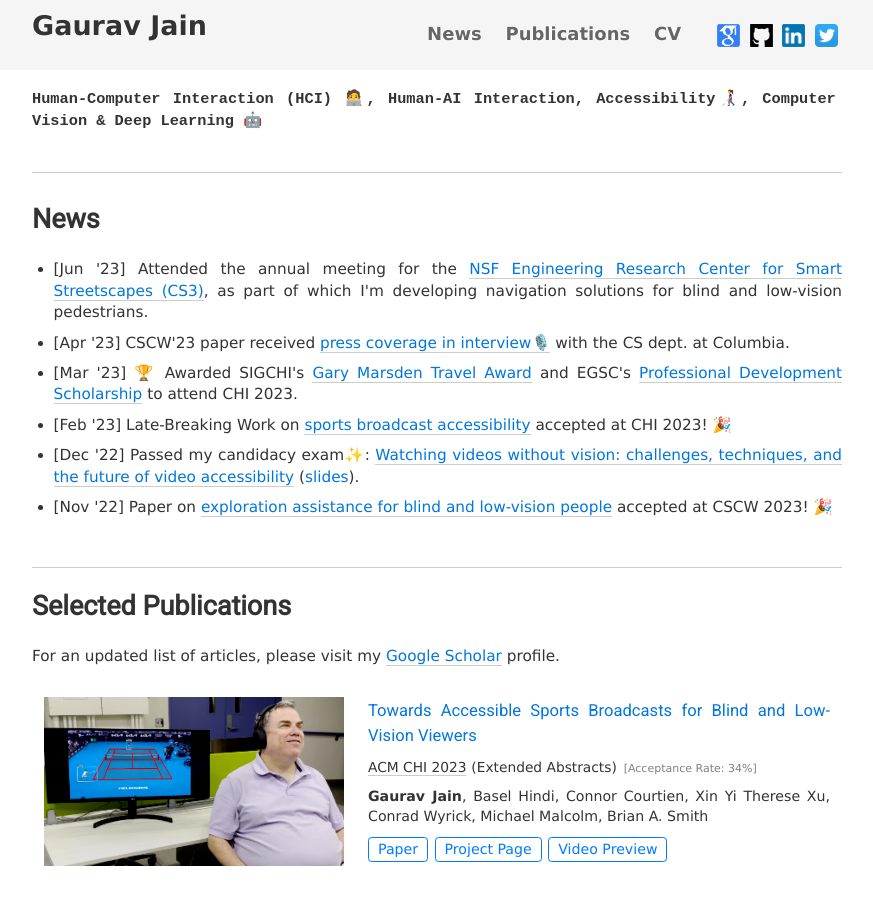
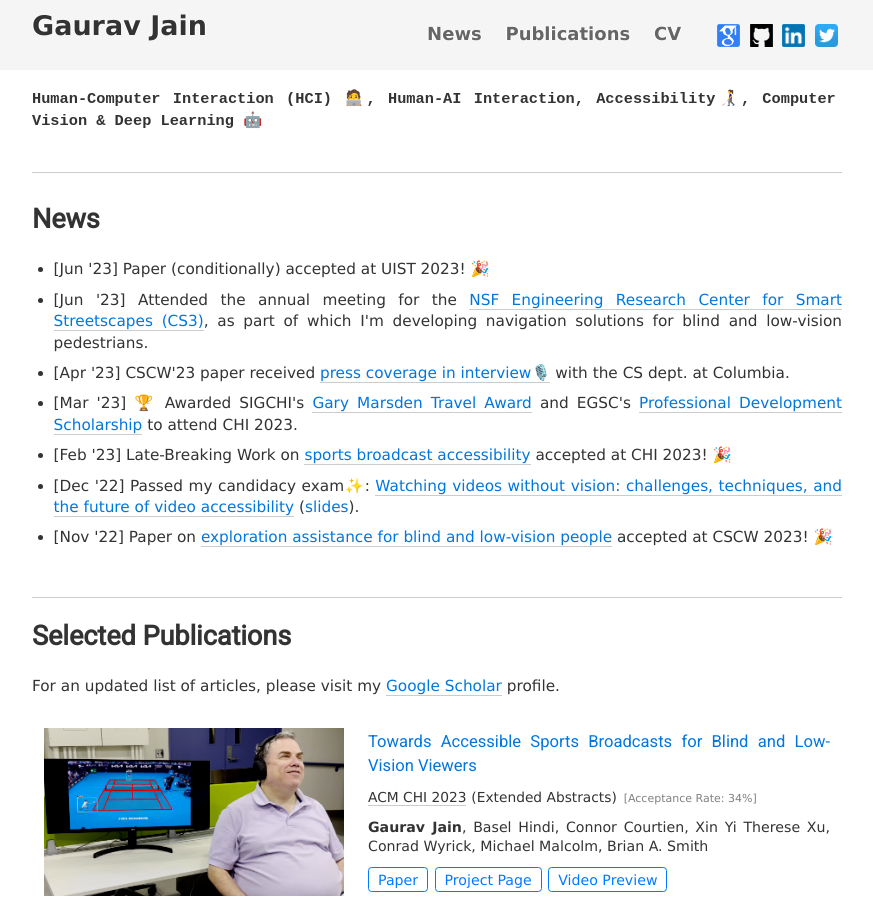
Before and after one commit to Gaurav1302/gaurav1302.github.io, a Jekyll site: the page built from index.html, in a window 1280 px wide and 900 px high, scrolled down 374 px. Shown: the whole window, without its empty margins (203-1076 px from the left). Built offline with Jekyll 4.4.1, drawn with Linux system fonts in a browser that asks for light colours; nearby versions of some CDN libraries.

Commit message:
added news and fixed cscw link

```diff
--- a/index.html
+++ b/index.html
@@ -70,6 +70,11 @@ tags: about
         <td width="70%"> -->
           <div>
             <ul>
+              <li>
+                <p> <span class="news_date">[Jun '23] </span>
+                  Paper (conditionally) accepted at UIST 2023! <span role="img" aria-label="Confetti">🎉</span>
+                </p>
+              </li>
               <li>
                 <p> <span class="news_date">[Jun '23] </span>
                   Attended the annual meeting for the <a href="https://cs3-erc.org/"; class="uline-black">NSF Engineering Research Center for Smart Streetscapes (CS3)</a>, as part of which I'm developing navigation solutions for blind and low-vision pedestrians.
@@ -191,7 +196,7 @@ tags: about
           </div>
         </td>
         <td valign="middle" width="60%">
-          <a href="https://cscw.acm.org/2023/" class = "paper_title">
+          <a href="https://dl.acm.org/doi/10.1145/3579496" class = "paper_title">
             “I Want to Figure Things Out”: Supporting Exploration in Navigation for People with Visual Impairments
           </a>
           <p class="venue">
```
Also changed, not shown: 1 other file.
